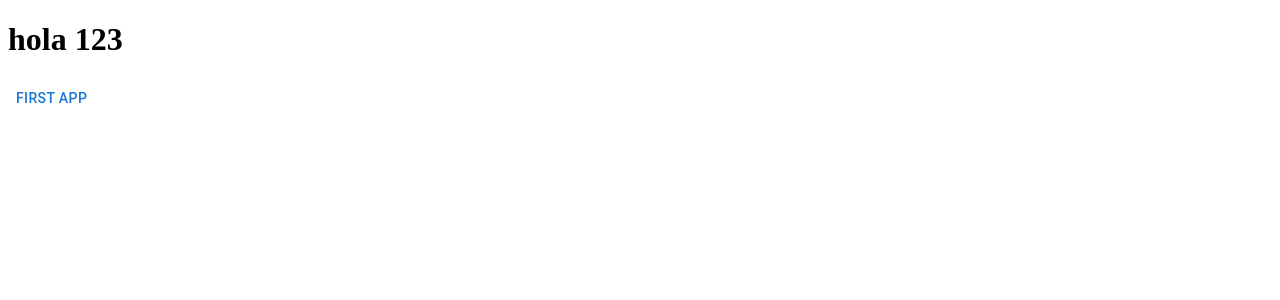
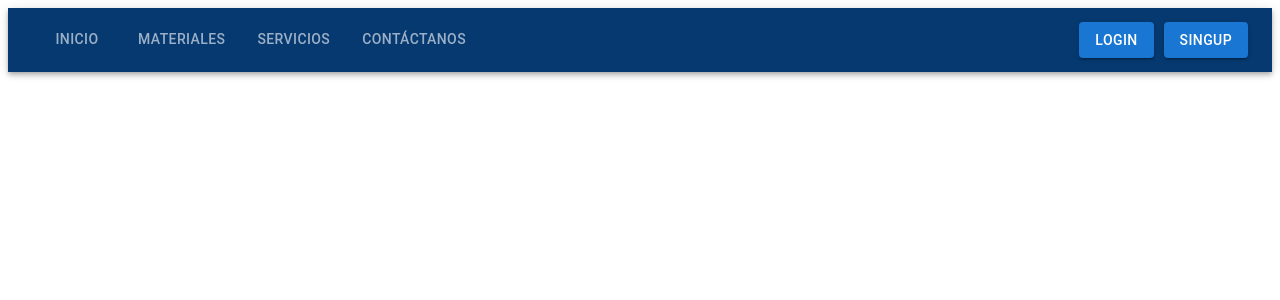
Before and after one commit to DouglasSanchez98/my-professional-profile, a React (Vite) app: page / in a window 1280 px wide. Shown: the top 300 px of the page. Built offline with nearby package versions, Linux system fonts and the light colour scheme.

Commit message:
Include Navbar to Main Page

```diff
--- a/index.html
+++ b/index.html
@@ -5,7 +5,7 @@
     <!-- <link rel="icon" type="image/svg+xml" href="/vite.svg" /> -->
     <link rel="icon" type="image/png" href="/myLogo.png" />
     <meta name="viewport" content="width=device-width, initial-scale=1.0" />
-    <title>My personal Profile</title>
+    <title>Iver Insumos de Construccion</title>
   </head>
   <body>
     <div id="root"></div>
--- a/package.json
+++ b/package.json
@@ -13,10 +13,12 @@
     "@emotion/react": "^11.10.5",
     "@emotion/styled": "^11.10.5",
     "@fontsource/roboto": "^4.5.8",
+    "@mui/icons-material": "^5.11.0",
     "@mui/material": "^5.11.0",
     "gh-pages": "^4.0.0",
     "react": "^18.2.0",
-    "react-dom": "^18.2.0"
+    "react-dom": "^18.2.0",
+    "styled-components": "^5.3.6"
   },
   "devDependencies": {
     "@types/react": "^18.0.24",
--- a/src/FirstApp.jsx
+++ /dev/null
@@ -1,16 +0,0 @@
-import React from 'react'
-import { Fragment } from 'react'
-import { Button } from '@mui/material'
-
-export const FirstApp = () => {
-  return (
-<Fragment>
-
-      <Button>
-        First APP
-      </Button>
-
-</Fragment>
-
-  )
-}
--- a/src/MyPersonalProfile.jsx
+++ /dev/null
@@ -1,11 +0,0 @@
-import React from 'react'
-
-const MyPersonalProfile = () => {
-  return (
-    <div>
-      <h1> hola 123</h1>
-    </div>
-  )
-}
-
-export default MyPersonalProfile
--- /dev/null
+++ b/src/Navbar/DrawerComp.jsx
@@ -0,0 +1,38 @@
+import React from 'react'
+import { Drawer, List, ListItemButton, IconButton, ListItemIcon, ListItemText } from '@mui/material'
+import { useState } from 'react'
+import MenuIcon from '@mui/icons-material/Menu';
+const PagesArr = ["Inicio", "Materiales", "Servicios", "Contáctanos","Login","Logout"];
+
+
+const DrawerComp = () => {
+  const [openDrawer, setOpenDrawer] = useState(false)
+
+  return (
+    <>
+      <Drawer open={openDrawer} onClose={() => setOpenDrawer(false)}>
+        <List>
+          {
+            PagesArr.map((page,index)=>(
+              <ListItemButton onClick={()=> setOpenDrawer(false)} key={index}>
+              <ListItemIcon>
+                <ListItemText> {page} </ListItemText>
+              </ListItemIcon>
+            </ListItemButton>
+            ))
+          }
+
+        </List>
+
+      </Drawer>
+      <IconButton
+      sx={{color:"white", marginLeft:"auto"}} onClick={()=> setOpenDrawer(!openDrawer)}>
+        <MenuIcon/>
+      </IconButton>
+
+    </>
+
+  )
+}
+
+export default DrawerComp
--- /dev/null
+++ b/src/Navbar/Navbar.jsx
@@ -0,0 +1,71 @@
+import { Button, AppBar, Toolbar, Tabs, IconButton, Typography, Stack, Tab, useMediaQuery, useTheme } from '@mui/material'
+import { CatchingPokemon } from '@mui/icons-material';
+
+import React, { useState } from 'react'
+import styledx from 'styled-components';
+import DrawerComp from './DrawerComp';
+const PagesArr = ["Inicio", "Materiales", "Servicios", "Contáctanos"];
+
+const Navbar = () => {
+    const [value, setValue] = useState();
+    const theme = useTheme();
+    const isMatch = useMediaQuery(theme.breakpoints.down('md'));
+    return (
+        <>
+
+            <AppBar position='static' sx={{ background: "#063970" }}>
+                <Toolbar>
+                    {/* <IconButton size='large' edge='start' color='inherit' aria-label='logo'>
+                        <CatchingPokemon />
+                    </IconButton>
+                    <Typography variant='h6' component='div' sx={{ flexGrow: 1 }}>
+                        IVER-MATERIALES
+                    </Typography>
+                    <Stack direction='row' spacing={2}>
+                        <Button color='inherit'>Materiales</Button>
+                        <Button color='inherit'>Servicios</Button>
+                        <Button color='inherit'>Contacto</Button>
+                        <Button color='inherit'>Nosotros</Button>
+
+                    </Stack>
+                    */}
+                    {
+                        isMatch ? (
+                            <>
+                                <Typography sx={{fontSize:'1.5rem',paddingLeft:'2.5%'}}>
+                                    SHOPP
+                                </Typography>
+                                <DrawerComp />
+                            </>
+                        ) : (
+                            <>
+                                <Tabs textColor="inherit"
+                                    value={value}
+                                    onChange={(e, value) => setValue(value)}
+                                    indicatorColor="primary">
+                                    {
+                                        PagesArr.map((page, index) => (
+                                            <Tab key={index} label={page}/>
+                                        ))
+                                    }
+
+
+                                </Tabs>
+                                <Button sx={{ marginLeft: "auto" }} variant='contained'> Login </Button>
+                                <Button sx={{ marginLeft: "10px" }} variant='contained'> SingUp </Button>
+
+                            </>
+                        )
+                    }
+
+                </Toolbar>
+            </AppBar>
+
+
+
+        </>
+
+    )
+}
+
+export default Navbar
--- a/src/main.jsx
+++ b/src/main.jsx
@@ -1,12 +1,10 @@
 import React from 'react';
 import ReactDOM from 'react-dom/client';
-import { FirstApp } from './FirstApp';
-import MyPersonalProfile from './MyPersonalProfile';
+import Navbar from './Navbar/Navbar';
 
 
 ReactDOM.createRoot(document.getElementById('root')).render(
     <React.StrictMode>
-        <MyPersonalProfile/>
-        <FirstApp/>
+        <Navbar/>
     </React.StrictMode>
 );
```
Also changed, not shown: 1 other file (tests, documents, lock files or other folders).
